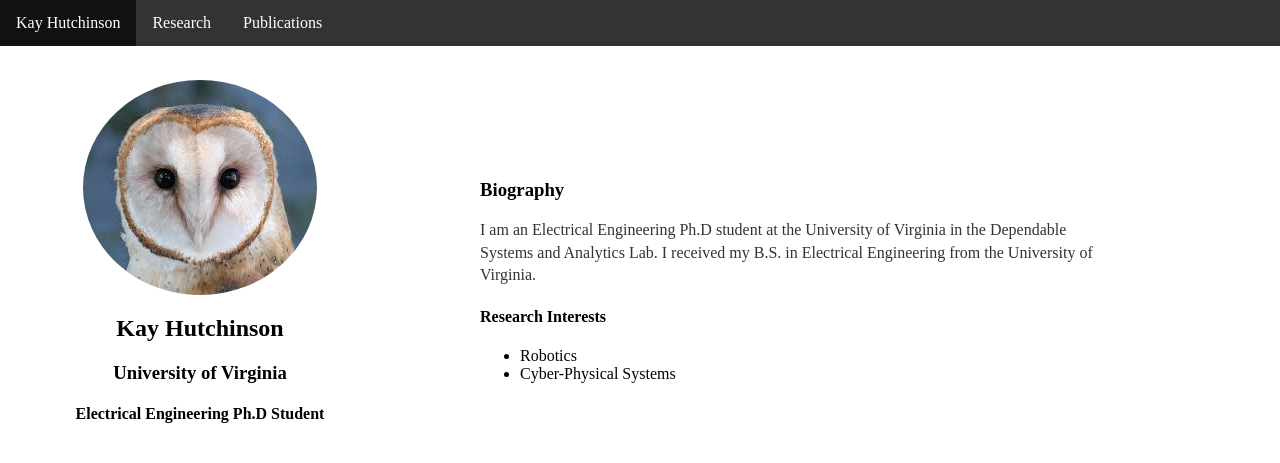
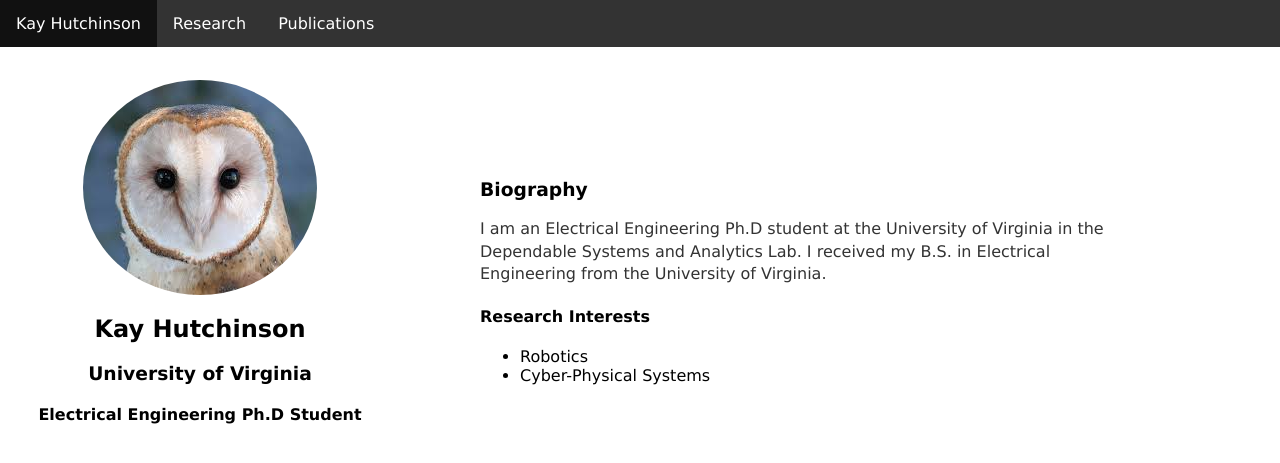
Before and after one commit to kch4fk/kch4fk.github.io, a Jekyll site: the page built from index.html, in a window 1280 px wide. Shown: the top 463 px of the page. Built offline with Jekyll 4.4.1, drawn with Linux system fonts in a browser that asks for light colours.

Commit message:
Update main.css

```diff
--- a/css/main.css
+++ b/css/main.css
@@ -1,6 +1,7 @@
 body {
     margin: 0px;  /*60px;*/
     width: 100%;
+    font-family:'Verdana', 'Helvetica', 'Arial';
 }
 
 .content {
```
